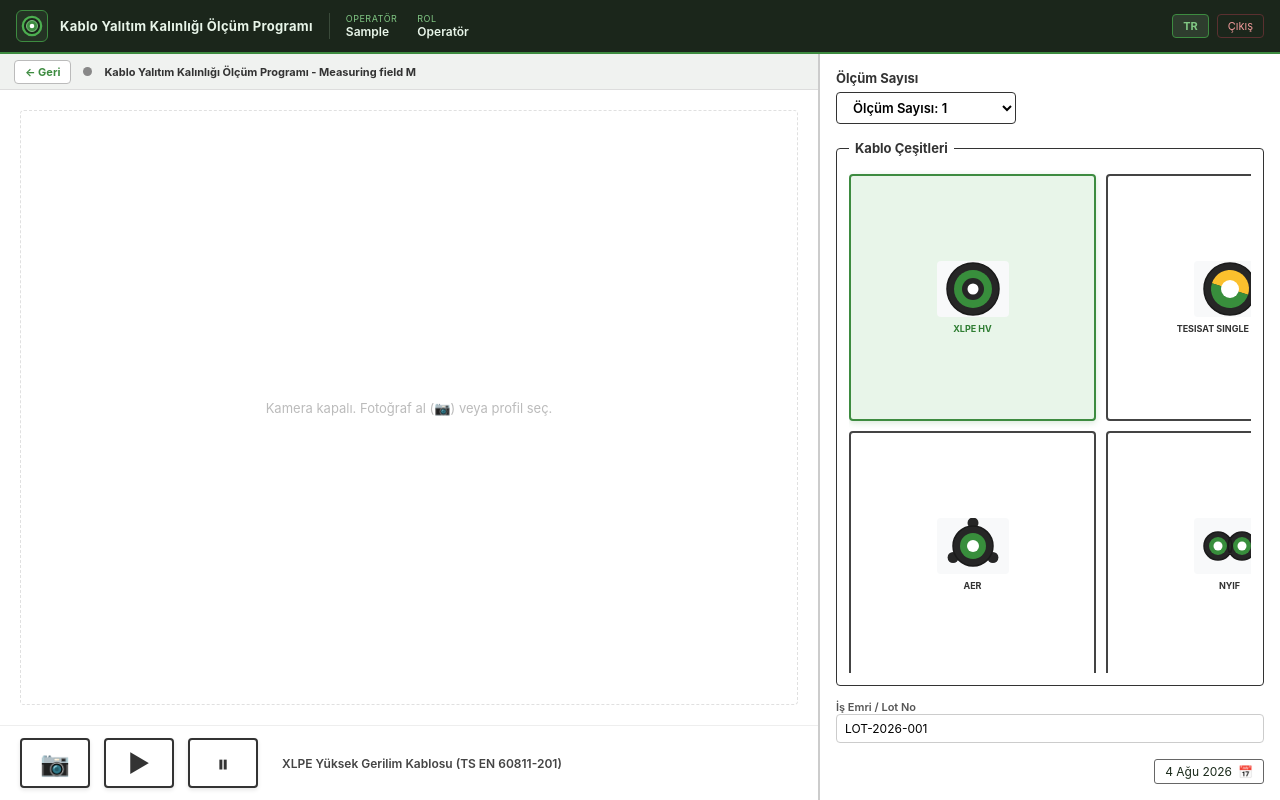
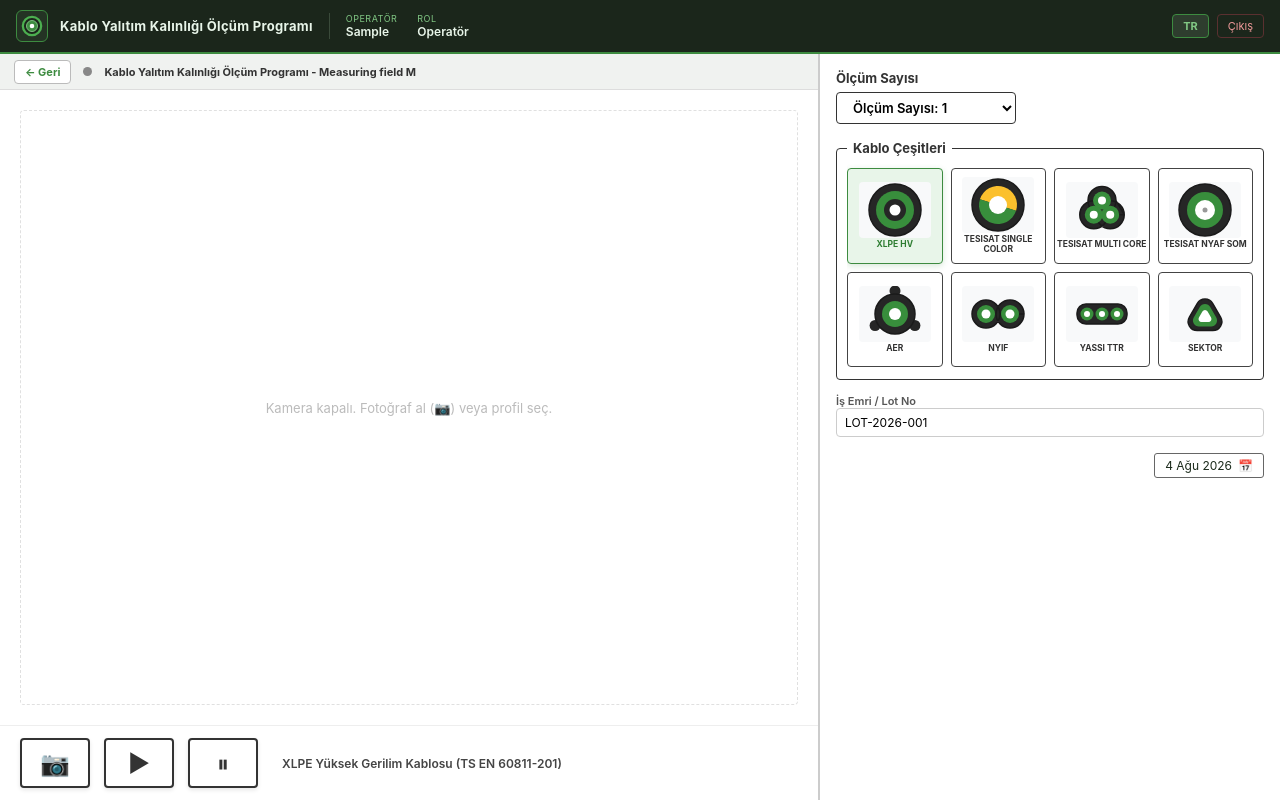
Before and after one commit to zkoc1/Cable_Insulation, a React (Vite) app: page / in a window 1280 px wide. Both pictures are taken after typing "Sample", "Sample123" into the empty fields and a click on the button "Giriş Yap". Built offline with nearby package versions, Linux system fonts and the light colour scheme.

Commit message:
fix cable profiles grid sızdırma and fit 8 items without scrollbar

```diff
--- a/src/components/screens/MeasurementScreen.tsx
+++ b/src/components/screens/MeasurementScreen.tsx
@@ -385,18 +385,21 @@ export const MeasurementScreen: React.FC = () => {
               </select>
             </div>
 
-            {/* Kablo Çeşitleri Box matching Şekil 1 */}
+            {/* Kablo Çeşitleri Box matching Şekil 1 (All 8 cables fit in 4x2 grid) */}
             <fieldset style={{
-              border: '1.5px solid #333', borderRadius: 4, padding: 12, flex: 1,
+              border: '1.5px solid #333', borderRadius: 4, padding: '8px 10px',
               display: 'flex', flexDirection: 'column', background: '#ffffff',
+              height: 240, overflow: 'hidden',
             }}>
               <legend style={{ padding: '0 6px', fontSize: 13, fontWeight: 700, color: '#333' }}>
                 Kablo Çeşitleri
               </legend>
 
               <div style={{
-                display: 'grid', gridTemplateColumns: 'repeat(4, 1fr)',
-                gap: 10, overflowY: 'auto', flex: 1, padding: '6px 0',
+                display: 'grid',
+                gridTemplateColumns: 'repeat(4, 1fr)',
+                gridTemplateRows: 'repeat(2, 1fr)',
+                gap: 8, flex: 1, padding: '4px 0', overflow: 'hidden',
               }}>
                 {CABLE_PROFILES.map(p => {
                   const active = selectedCable === p.id;
@@ -406,16 +409,16 @@ export const MeasurementScreen: React.FC = () => {
                       onClick={() => handleSelectCable(p.id as CableTypeCategory)}
                       style={{
                         background: active ? '#e8f5e9' : '#fff',
-                        border: `2px solid ${active ? '#3d8b40' : '#444'}`,
-                        borderRadius: 4, padding: '10px 4px',
+                        border: `1.5px solid ${active ? '#3d8b40' : '#444'}`,
+                        borderRadius: 4, padding: '4px 2px',
                         display: 'flex', flexDirection: 'column',
-                        alignItems: 'center', justifyContent: 'center', gap: 6, cursor: 'pointer',
+                        alignItems: 'center', justifyContent: 'center', gap: 2, cursor: 'pointer',
                         boxShadow: active ? '0 2px 6px rgba(61,139,64,0.2)' : 'none',
-                        aspectRatio: '1',
+                        height: '100%', width: '100%',
                       }}
                     >
                       <CableIcon type={p.id as CableTypeCategory} />
-                      <span style={{ fontSize: 9, fontWeight: 700, textAlign: 'center', color: active ? '#2e7d32' : '#333' }}>
+                      <span style={{ fontSize: 8.5, fontWeight: 700, textAlign: 'center', color: active ? '#2e7d32' : '#333', lineHeight: 1.1 }}>
                         {p.id.replace(/_/g, ' ')}
                       </span>
                     </button>
```
